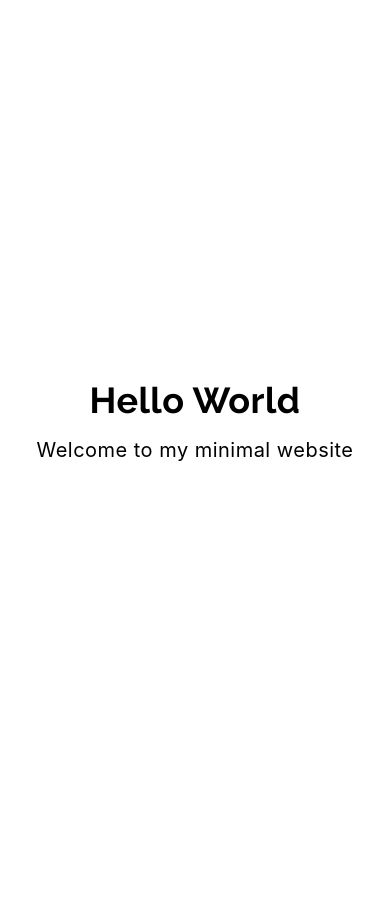
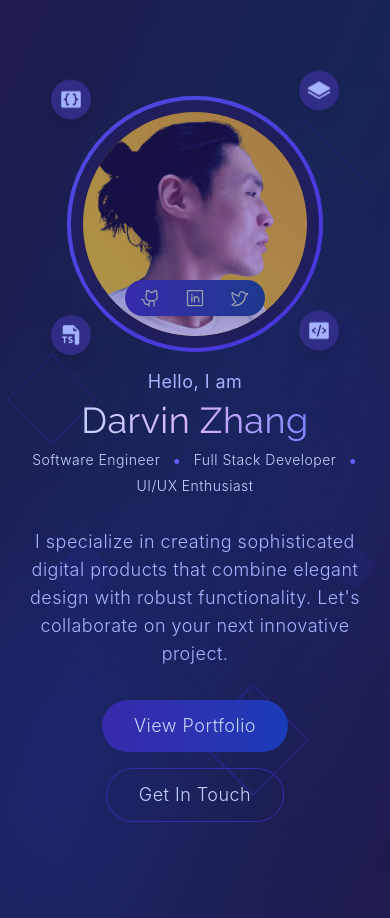
Before and after one commit to ddz369/personal-website-v2, a Next.js app: page / in a window 390 px wide. Before the commit the page ends 844 px from the top, so only its background shows below. Built offline with nearby package versions, Linux system fonts and the light colour scheme.

Commit message:
feat: add Hero section with responsive design and styling

```diff
--- /dev/null
+++ b/src/components/Hero.tsx
@@ -0,0 +1,144 @@
+import Link from 'next/link';
+import Image from 'next/image';
+import Button from './Button';
+import {
+  StackSimple,
+  Code,
+  GithubLogo,
+  LinkedinLogo,
+  TwitterLogo,
+  FileTs,
+  BracketsCurly,
+} from '@phosphor-icons/react';
+
+const Hero = () => {
+  return (
+    <section
+      id="hero"
+      className="relative flex items-center justify-center py-24 md:py-32 overflow-hidden"
+    >
+      <div className="absolute inset-0 bg-gradient-to-br from-indigo-950 via-blue-950 to-indigo-950"></div>
+
+      <div className="absolute inset-0 overflow-hidden pointer-events-none">
+        <div className="absolute top-[15%] right-[10%] w-24 h-24 rotate-45 border border-indigo-800 opacity-30"></div>
+        <div className="absolute top-[40%] left-[5%] w-16 h-16 rotate-45 border border-indigo-700 opacity-30"></div>
+        <div className="absolute top-[25%] left-[35%] w-10 h-10 rotate-45 bg-indigo-900 opacity-15"></div>
+        <div className="absolute bottom-[15%] right-[25%] w-20 h-20 rotate-45 border-2 border-indigo-700 opacity-25"></div>
+        <div className="absolute bottom-[35%] left-[15%] w-12 h-12 rotate-45 bg-indigo-800 opacity-15"></div>
+        <div className="absolute top-[60%] right-[5%] w-8 h-8 rotate-45 bg-indigo-900 opacity-20"></div>
+      </div>
+
+      <div className="absolute top-0 left-0 w-full h-full overflow-hidden opacity-25 pointer-events-none">
+        <div className="absolute top-1/4 right-[-7%] w-[45%] h-[50%] rounded-full bg-indigo-800 blur-[110px]"></div>
+        <div className="absolute bottom-[-7%] left-[-7%] w-[45%] h-[50%] rounded-full bg-indigo-700 blur-[110px]"></div>
+      </div>
+
+      <div className="container mx-auto px-4 relative z-10 max-w-5xl">
+        <div className="flex flex-col md:flex-row items-center justify-between gap-0 md:gap-8">
+          <div className="w-full md:w-2/5 flex justify-center md:justify-start">
+            <div className="relative w-64 h-64 md:w-80 md:h-80">
+              <div className="absolute inset-0 rounded-full bg-gradient-to-br from-indigo-500 to-indigo-600 p-1">
+                <div className="rounded-full bg-gray-900 h-full w-full p-3 hover:scale-110 transition-all duration-300">
+                  <div className="bg-indigo-950 h-full w-full rounded-full bg-gradient-to-tr from-yellow-300 to-yellow-500 overflow-hidden">
+                    <div className="h-full w-full rounded-full opacity-40 bg-indigo-800 overflow-hidden absolute inset-0" />
+                    <Image
+                      width={400}
+                      height={400}
+                      src="/avatar.png"
+                      alt="Darvin Zhang Avatar"
+                      className="h-full w-full object-cover"
+                    />
+                  </div>
+                </div>
+              </div>
+
+              <div className="absolute -top-4 -left-4 bg-indigo-900 shadow-lg rounded-full p-2 animate-float hover:-translate-y-2 transition-all duration-300">
+                <BracketsCurly className="w-6 h-6 md:w-7 md:h-7 text-indigo-300" weight="fill" />
+              </div>
+              <div className="absolute -bottom-2 -left-4 bg-indigo-900 shadow-lg rounded-full p-2 animate-float-delay-1 hover:-translate-y-2 transition-all duration-300">
+                <FileTs className="w-6 h-6 md:w-7 md:h-7 text-indigo-300" weight="fill" />
+              </div>
+              <div className="absolute -top-4 -right-4 bg-indigo-900 shadow-lg rounded-full p-2 animate-float-delay-2 hover:-translate-y-2 transition-all duration-300">
+                <StackSimple className="w-6 h-6 md:w-7 md:h-7 text-indigo-300" weight="fill" />
+              </div>
+              <div className="absolute -bottom-2 -right-4 bg-indigo-900 shadow-lg rounded-full p-2 animate-float-delay-3 hover:-translate-y-2 transition-all duration-300">
+                <Code className="w-6 h-6 md:w-7 md:h-7 text-indigo-300" weight="fill" />
+              </div>
+
+              <div className="absolute bottom-9 left-1/2 -translate-x-1/2 bg-gradient-to-r from-indigo-800 to-blue-900 backdrop-blur-lg px-4 py-2 rounded-full shadow-lg">
+                <div className="flex gap-6">
+                  <a
+                    href="https://github.com/ddz369"
+                    target="_blank"
+                    rel="noopener noreferrer"
+                    className="text-gray-400 hover:text-white transition-colors"
+                  >
+                    <span className="sr-only">GitHub</span>
+                    <GithubLogo className="w-5 h-5" weight="regular" />
+                  </a>
+                  <a
+                    href="https://linkedin.com/in/darvinzhang"
+                    target="_blank"
+                    rel="noopener noreferrer"
+                    className="text-gray-400 hover:text-white transition-colors"
+                  >
+                    <span className="sr-only">LinkedIn</span>
+                    <LinkedinLogo className="w-5 h-5" weight="regular" />
+                  </a>
+                  <a
+                    href="https://x.com/ddz369"
+                    target="_blank"
+                    rel="noopener noreferrer"
+                    className="text-gray-400 hover:text-white transition-colors"
+                  >
+                    <span className="sr-only">Twitter</span>
+                    <TwitterLogo className="w-5 h-5" weight="regular" />
+                  </a>
+                </div>
+              </div>
+            </div>
+          </div>
+
+          <div className="w-full md:w-3/5 flex flex-col md:items-start items-center md:text-left text-center pt-4 md:pt-0">
+            <span className="text-indigo-300 text-lg mb-1">Hello, I am</span>
+            <h1 className="text-4xl sm:text-5xl md:text-6xl bg-gradient-to-r from-indigo-200 via-purple-300 to-indigo-400 bg-clip-text text-transparent pb-2">
+              Darvin Zhang
+            </h1>
+
+            <div className="flex flex-wrap items-center justify-center md:justify-start gap-x-3 gap-y-1 mb-8 text-indigo-200">
+              <span className="text-sm sm:text-base font-light">Software Engineer</span>
+              <span className="text-indigo-500">•</span>
+              <span className="text-sm sm:text-base font-light">Full Stack Developer</span>
+              <span className="text-indigo-500">•</span>
+              <span className="text-sm sm:text-base font-light">UI/UX Enthusiast</span>
+            </div>
+
+            <p className="text-lg text-indigo-300 mb-8 max-w-2xl font-light">
+              I specialize in creating sophisticated digital products that combine elegant design
+              with robust functionality. Let&apos;s collaborate on your next innovative project.
+            </p>
+
+            <div className="flex flex-wrap gap-4 items-center justify-center md:justify-start">
+              <Link href="#projects">
+                <Button variant="primary" size="lg" className="rounded-full">
+                  View Portfolio
+                </Button>
+              </Link>
+              <Link href="#contact">
+                <Button
+                  variant="outline"
+                  size="lg"
+                  className="rounded-full border-indigo-700 text-gray-200 hover:bg-indigo-900/30"
+                >
+                  Get In Touch
+                </Button>
+              </Link>
+            </div>
+          </div>
+        </div>
+      </div>
+    </section>
+  );
+};
+
+export default Hero;
--- a/src/pages/index.tsx
+++ b/src/pages/index.tsx
@@ -1,17 +1,20 @@
 import Head from 'next/head';
+import Hero from '@/components/Hero';
 
 export default function Home() {
   return (
     <>
       <Head>
-        <title>Personal Website</title>
-        <meta name="description" content="A minimal personal website" />
+        <title>Darvin Zhang Website</title>
+        <meta
+          name="description"
+          content="Personal website of Darvin Zhang, a software engineer, full-stack developer, and web developer."
+        />
         <meta name="viewport" content="width=device-width, initial-scale=1" />
         <link rel="icon" href="/favicon.ico" />
       </Head>
-      <main className="min-h-screen flex flex-col items-center justify-center p-8">
-        <h1 className="text-4xl font-bold mb-4">Hello World</h1>
-        <p className="text-xl">Welcome to my minimal website</p>
+      <main>
+        <Hero />
       </main>
     </>
   );
```
Also changed, not shown: public/avatar.png (added).
